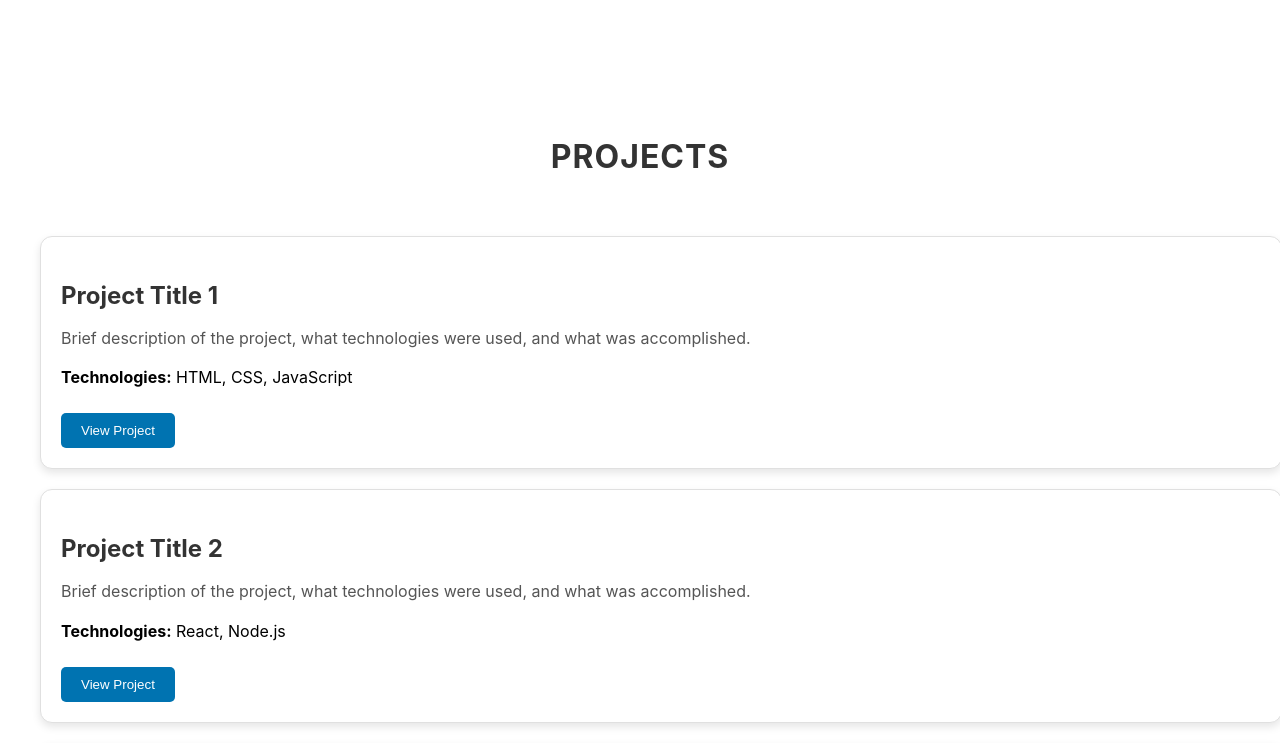
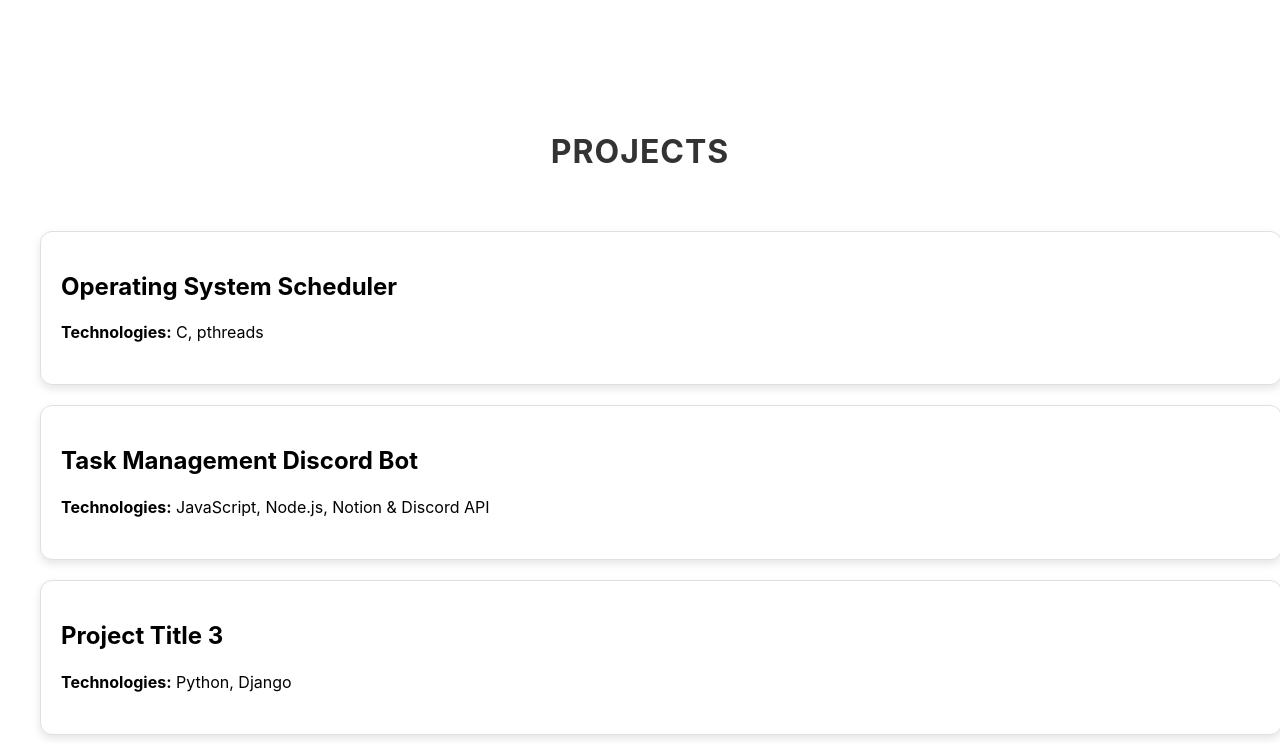
Before and after one commit to suren2003/personal-website, a React (Create React App) app: page / in a window 1280 px wide. Shown: the part 2820-3563 px from the top of the page. Built offline with nearby package versions, Linux system fonts and the light colour scheme.

Commit message:
finishing up projects page

```diff
--- a/src/Projects.css
+++ b/src/Projects.css
@@ -77,3 +77,19 @@
     margin-bottom: 30px; /* Adjust margin for smaller screens */
   }
 }
+
+/* Container for the logo images */
+.logos-container {
+  display: flex;
+  justify-content: center;
+  align-items: center;
+  gap: 40px; /* Space between logos */
+  margin-bottom: 20px; /* Space below the logos */
+}
+
+/* Basic styling for logo images */
+.logo {
+  width: 50px; /* Adjust width to your preference */
+  height: auto; /* Maintain aspect ratio */
+  transition: transform 0.3s; /* Smooth hover effect */
+}
--- a/src/Projects.js
+++ b/src/Projects.js
@@ -1,47 +1,116 @@
-import React from 'react';
-import './Projects.css'; // Uncomment this if you have your CSS file for styles
+import React, { useState } from "react";
+import "./Projects.css"; // Include your CSS file for custom styles
 
 const Projects = () => {
+  // State to track which project is selected
+  const [selectedProject, setSelectedProject] = useState(null);
+
+  // Data for projects
   const projects = [
     {
-            title: "Project Title 1",
-            description: "Brief description of the project, what technologies were used, and what was accomplished.",
-            technologies: "HTML, CSS, JavaScript",
+      title: "Operating System Scheduler",
+      description:
+        "This is an simplified emulation of the Linux Completely Fair Share scheduling policy developed in C. This scheduler provides a simple visual to demonstrate how the Completely Fair Scheduler works. We use a text file that we read from to simulate all the processes we have and need to work with.",
+      technologies: "C, pthreads",
+      details: (
+        <ul>
+          <li>Based on Linux Completely Fair Scheduler</li>
+          <li>Uses Producer/Consumer model using threads</li>
+          <li>
+            Threads 1 - 4 are the Consumer CPU threads, which execute the tasks
+          </li>
+          <li>
+            Thread 0 is the Producer which adds tasks to the queues of the cpus
+          </li>
+        </ul>
+      ),
+      githubURL: "https://github.com/suren2003/Operating-System-Scheduler",
     },
     {
-            title: "Project Title 2",
-            description: "Brief description of the project, what technologies were used, and what was accomplished.",
-            technologies: "React, Node.js",
+      title: "Task Management Discord Bot",
+      description:
+        "This project creates a Discord bot using Node.js to integrate Notion and Discord APIs",
+      technologies: "JavaScript, Node.js, Notion & Discord API",
+      details: (
+        <ul>
+          <li>
+            Fetches and parses data from Notion's API (calendar database).
+          </li>
+          <li>
+            Sends task notifications to a designated Discord channel using
+            Discord's API.
+          </li>
+          <li>
+            Automates weekly task updates using the node-cron library for
+            precise scheduling.
+          </li>
+        </ul>
+      ),
+      githubURL: "https://github.com/suren2003/Discord-Bot",
     },
     {
       title: "Project Title 3",
-            description: "Brief description of the project, what technologies were used, and what was accomplished.",
+      description:
+        "A Django-based web application for managing a library. It includes user authentication and a searchable catalog.",
       technologies: "Python, Django",
+      details: (
+        <ul>
+          <li>Created a backend system using Django</li>
+          <li>Implemented user authentication and catalog search</li>
+          <li>Integrated with a PostgreSQL database</li>
+        </ul>
+      ),
     },
-        // Add more projects as needed
   ];
 
   return (
-        <div class="project-container">
-            <h2 className="title">Projects</h2>
+    <div className="projects">
+      <h1 className="title">Projects</h1>
       <div className="projects-container">
         {projects.map((project, index) => (
-                    <div key={index} className="project-box">
-                        <h3 className="project-title">{project.title}</h3>
-                        <p className="project-description">{project.description}</p>
-                        <p className="tech-used"><span className="tech-label">Technologies:</span> {project.technologies}</p>
-                        <button className="view-project-button" onClick={() => openModal(`project${index + 1}`)}>View Project</button>
+          <div
+            key={index}
+            className="project-box"
+            onClick={() => setSelectedProject(project)} // Open modal with selected project details
+          >
+            <h2>{project.title}</h2>
+            <p className="tech">
+              <b>Technologies:</b> {project.technologies}
+            </p>
           </div>
         ))}
       </div>
+
+      {/* Modal for project details */}
+      {selectedProject && (
+        <div className="modal-overlay" onClick={() => setSelectedProject(null)}>
+          <div className="modal-content" onClick={(e) => e.stopPropagation()}>
+            <h2>{selectedProject.title}</h2>
+            <p className="description">{selectedProject.description}</p>
+            <p className="tech">
+              <b>Technologies:</b> {selectedProject.technologies}
+            </p>
+            <div className="details">{selectedProject.details}</div>
+            <div className="logos-container">
+              {/* GitHub logo link */}
+              <a
+                href={selectedProject.githubURL}
+                target="_blank"
+                rel="noopener noreferrer"
+              >
+                <img
+                  src={`${process.env.PUBLIC_URL}/github-logo.png`}
+                  alt="GitHub"
+                  className="logo"
+                />
+              </a>
+            </div>
+            <button onClick={() => setSelectedProject(null)}>Close</button>
+          </div>
+        </div>
+      )}
     </div>
   );
 };
 
 export default Projects;
-
-// Example function to handle modal opening (you can implement the modal logic as needed)
-const openModal = (projectId) => {
-    // Your logic to open the modal goes here
-    console.log(`Open modal for ${projectId}`);
-};
```
Also changed, not shown: src/Experience.js (+50 -26 lines). Lines whose indentation alone changed are shown as unchanged.
